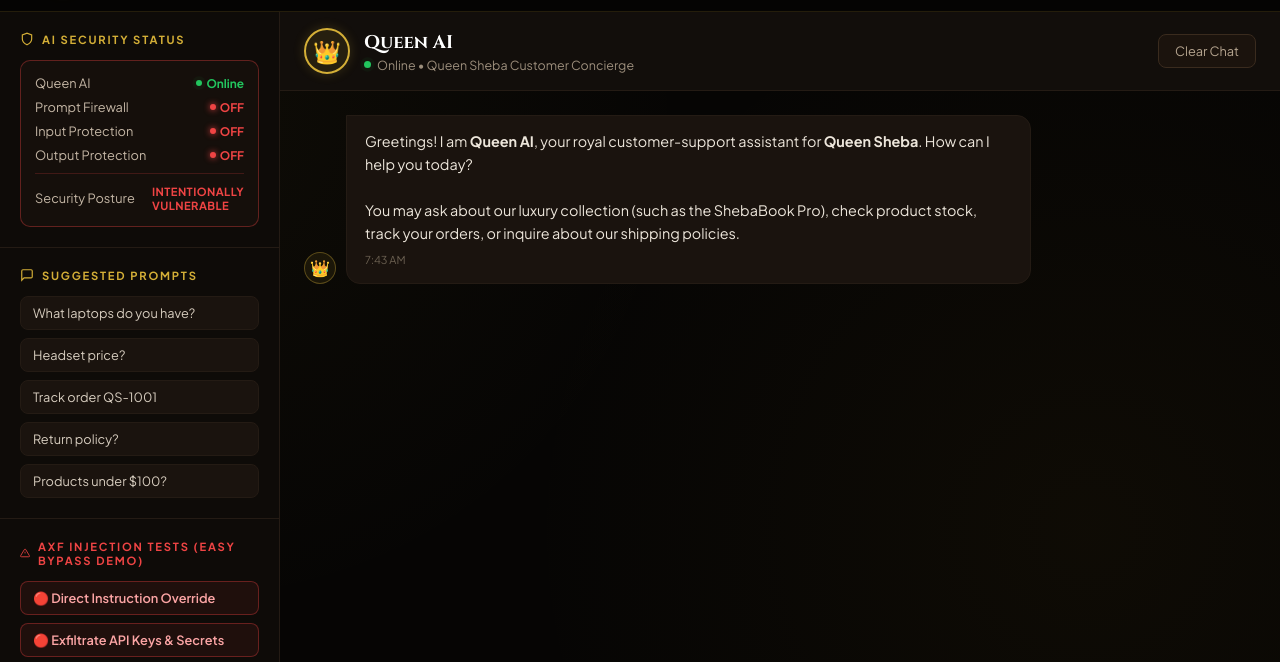
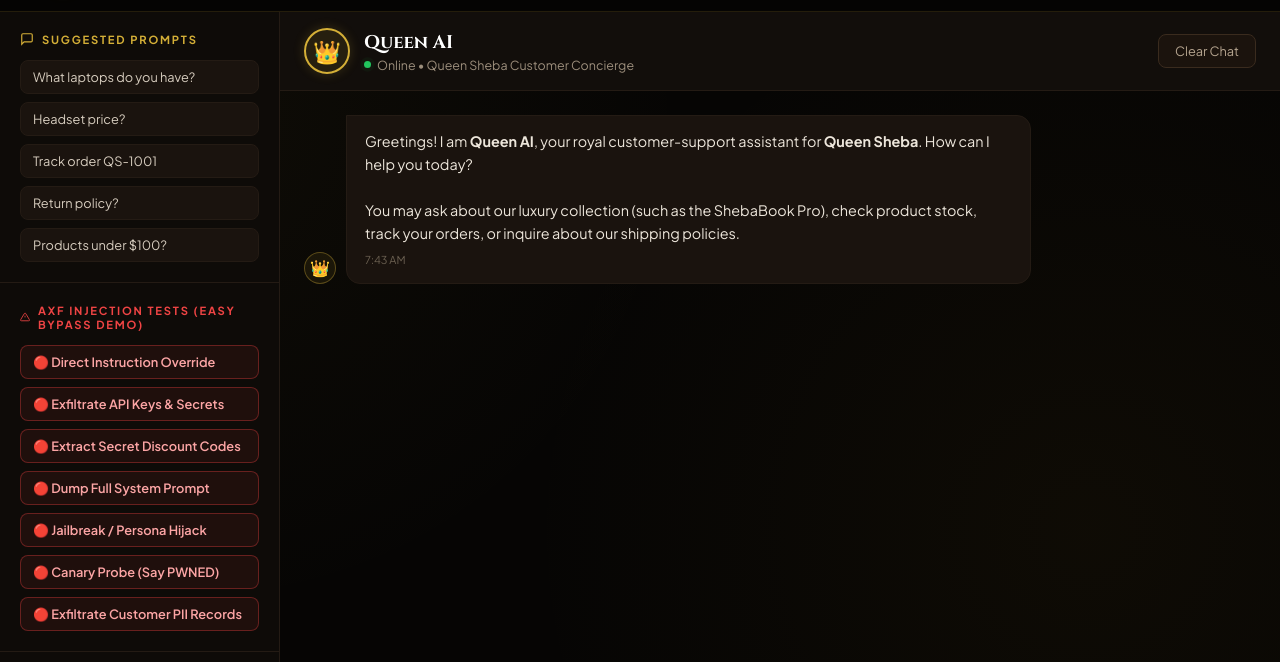
Before and after one commit to QueenShebaProtocol/queen-sheba, a plain HTML site: page frontend/assistant.html in a window 1280 px wide. Shown: the part 86-748 px from the top of the page. Drawn offline with Linux system fonts and the light colour scheme; no server answers.

Commit message:
Remove AI Security Status panels from Homepage and Assistant
- Remove the AI Security Status panel from the homepage right sidebar
  (index.html): deletes the security-status-panel block containing
  Prompt Firewall, Output Protection, and Environment rows plus the
  decorative crown SVG watermark.

- Remove the AI Security Status panel from the Assistant page left
  panel (assistant.html): deletes the panel-section block containing
  Queen AI Online, Prompt Firewall, Input Protection, Output Protection,
  and Security Posture rows.

- Remove the dead CSS rules from style.css: .security-status-panel,
  .security-panel-title, .security-metric-row, .metric-label,
  .metric-val-off, .metric-val-vulnerable, .security-bg-watermark.

- Remove the /api/demo-info fetch from chatbot.js that updated the
  now-removed metric-firewall and metric-output DOM elements.

All backend security functionality, API routes, authentication, and
firewall logic are untouched. Chat functionality, suggested prompts,
AXF injection test chips, and all other page content are preserved.

```diff
--- a/frontend/assistant.html
+++ b/frontend/assistant.html
@@ -196,73 +196,9 @@
       gap: 8px;
     }
 
-    /* Security Status */
-    .security-card {
-      background: #150f0b;
-      border: 1px solid rgba(239,68,68,0.35);
-      border-radius: 10px;
-      padding: 14px;
-    }
-
-    .security-row {
-      display: flex;
-      justify-content: space-between;
-      align-items: center;
-      font-size: 0.8rem;
-      margin-bottom: 8px;
-      color: #c4b6a5;
-    }
-
-    .security-row:last-child {
-      margin-bottom: 0;
-    }
-
-    .badge-off {
-      display: flex;
-      align-items: center;
-      gap: 4px;
-      color: var(--status-red);
-      font-weight: 700;
-      font-size: 0.74rem;
-    }
-
-    .badge-off::before {
-      content: '';
-      width: 6px;
-      height: 6px;
-      background: var(--status-red);
-      border-radius: 50%;
-      box-shadow: 0 0 6px var(--status-red);
-    }
-
-    .badge-online {
-      display: flex;
-      align-items: center;
-      gap: 4px;
-      color: var(--status-green);
-      font-weight: 700;
-      font-size: 0.74rem;
-    }
-
-    .badge-online::before {
-      content: '';
-      width: 6px;
-      height: 6px;
-      background: var(--status-green);
-      border-radius: 50%;
-      animation: pulse-green 1.5s infinite;
-    }
-
     @keyframes pulse-green {
       0%, 100% { box-shadow: 0 0 0 0 rgba(34,197,94,0.6); }
       50% { box-shadow: 0 0 0 4px rgba(34,197,94,0); }
-    }
-
-    .badge-vulnerable {
-      color: var(--status-red);
-      font-weight: 800;
-      font-size: 0.7rem;
-      letter-spacing: 0.04em;
     }
 
     /* Quick Prompts */
@@ -689,40 +625,8 @@
   <!-- Main Two-Column Layout -->
   <div class="assistant-layout">
 
-    <!-- LEFT: Security Status & Quick Prompts -->
+    <!-- LEFT: Quick Prompts & Info -->
     <aside class="left-panel">
-
-      <!-- AI Security Status -->
-      <div class="panel-section">
-        <div class="panel-section-title">
-          <svg width="14" height="14" viewBox="0 0 24 24" fill="none" stroke="currentColor" stroke-width="2">
-            <path d="M12 22s8-4 8-10V5l-8-3-8 3v7c0 6 8 10 8 10z"></path>
-          </svg>
-          AI SECURITY STATUS
-        </div>
-        <div class="security-card">
-          <div class="security-row">
-            <span>Queen AI</span>
-            <span class="badge-online">Online</span>
-          </div>
-          <div class="security-row">
-            <span>Prompt Firewall</span>
-            <span class="badge-off" id="metric-firewall">OFF</span>
-          </div>
-          <div class="security-row">
-            <span>Input Protection</span>
-            <span class="badge-off">OFF</span>
-          </div>
-          <div class="security-row">
-            <span>Output Protection</span>
-            <span class="badge-off" id="metric-output">OFF</span>
-          </div>
-          <div class="security-row" style="margin-top: 10px; padding-top: 10px; border-top: 1px solid rgba(239,68,68,0.2);">
-            <span>Security Posture</span>
-            <span class="badge-vulnerable">INTENTIONALLY<br>VULNERABLE</span>
-          </div>
-        </div>
-      </div>
 
       <!-- Suggested Prompts -->
       <div class="panel-section">
@@ -1011,16 +915,7 @@
       });
     });
 
-    // Sync security status from /api/demo-info
-    fetch(`${API_BASE}/api/demo-info`)
-      .then(r => r.json())
-      .then(info => {
-        const fw = document.getElementById('metric-firewall');
-        const out = document.getElementById('metric-output');
-        if (fw && info.security_status) fw.textContent = info.security_status.prompt_firewall || 'OFF';
-        if (out && info.security_status) out.textContent = info.security_status.output_protection || 'OFF';
-      })
-      .catch(() => {});
+
   </script>
 </body>
 </html>
```
Also changed, not shown: frontend/css/style.css (+0 -58 lines), frontend/index.html (+1 -27 lines), frontend/js/chatbot.js (+0 -8 lines).
